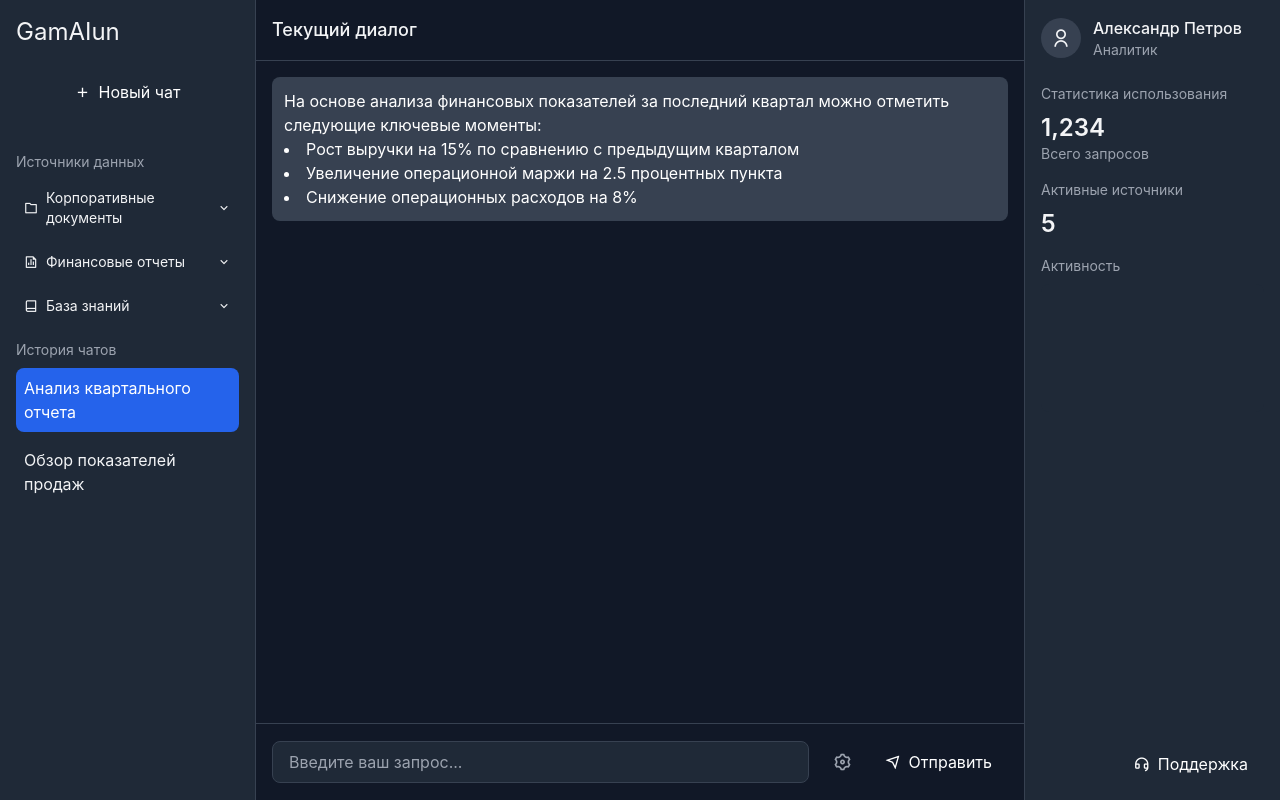
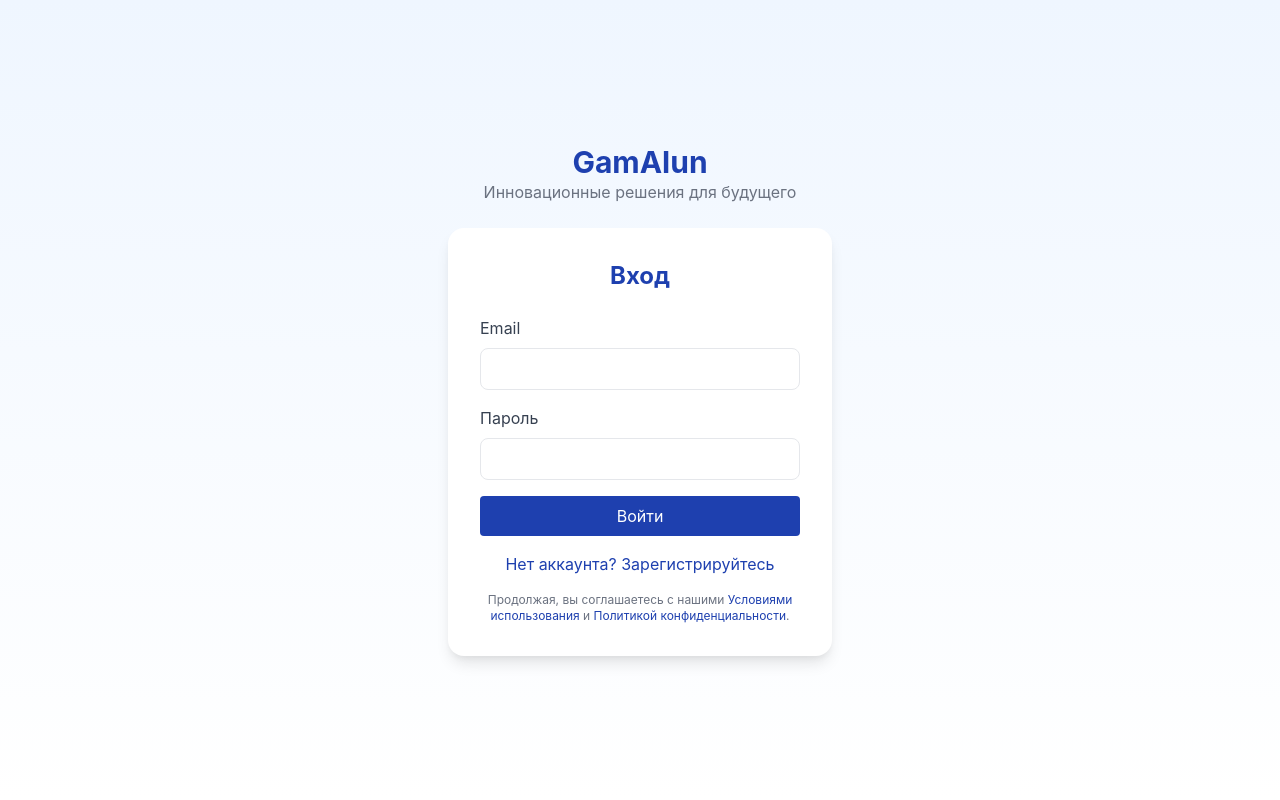
Before and after one commit to Graffskii/gamaiun-react, a React (Vite) app: page /auth in a window 1280 px wide. Built offline with nearby package versions, Linux system fonts and the light colour scheme.

Commit message:
компоненты авторизации

```diff
--- a/package.json
+++ b/package.json
@@ -10,9 +10,11 @@
     "preview": "vite preview"
   },
   "dependencies": {
+    "dotenv": "^16.4.7",
     "framer-motion": "^12.6.2",
     "react": "^19.0.0",
     "react-dom": "^19.0.0",
+    "react-router-dom": "^7.4.0",
     "uuid": "^11.1.0"
   },
   "devDependencies": {
--- a/src/App.jsx
+++ b/src/App.jsx
@@ -1,12 +1,44 @@
-import React from 'react';
+import React, { useEffect } from 'react';
+import { BrowserRouter as Router, Routes, Route, Navigate } from 'react-router-dom';
+import { AppProvider } from './contexts/AppContext';
+import { AuthProvider } from './contexts/AuthContext';
 import Layout from './components/layout/Layout';
-import { AppProvider } from './contexts/AppContext';
+import AuthPage from './components/auth/AuthPage';
+import { useAuth } from './contexts/AuthContext';
+
+// Компонент для защищенных маршрутов
+const PrivateRoute = ({ children }) => {
+  const { isAuthenticated, checkAuthStatus } = useAuth();
+
+  useEffect(() => {
+    checkAuthStatus();
+  }, [checkAuthStatus]);
+
+  return isAuthenticated ? children : <Navigate to="/auth" />;
+};
 
 function App() {
   return (
-    <AppProvider>
-      <Layout />
-    </AppProvider>
+    <Router>
+      <AuthProvider>
+        <AppProvider>
+          <Routes>
+            <Route
+              path="/auth"
+              element={<AuthPage />}
+            />
+            <Route
+              path="/"
+              element={
+                <PrivateRoute>
+                  <Layout />
+                </PrivateRoute>
+              }
+            />
+          </Routes>
+        </AppProvider>
+      </AuthProvider>
+    </Router>
   );
 }
 
--- /dev/null
+++ b/src/components/auth/AuthPage.jsx
@@ -0,0 +1,131 @@
+import React, { useState, useEffect } from 'react';
+import { useAuth } from '../../contexts/AuthContext';
+import { useNavigate } from 'react-router-dom';
+
+const AuthPage = () => {
+  const [isLogin, setIsLogin] = useState(true);
+  const [email, setEmail] = useState('');
+  const [password, setPassword] = useState('');
+  const [confirmPassword, setConfirmPassword] = useState('');
+  const [error, setError] = useState('');
+
+  const { login, register, isAuthenticated } = useAuth();
+  const navigate = useNavigate();
+
+  useEffect(() => {
+    if (isAuthenticated) {
+      navigate('/');
+    }
+  }, [isAuthenticated, navigate]);
+
+  const handleSubmit = (e) => {
+    e.preventDefault();
+    setError('');
+
+    // Простая валидация
+    if (!email || !password) {
+      setError('Пожалуйста, заполните все поля');
+      return;
+    }
+
+    if (isLogin) {
+      // Логика входа
+      login({ email, password });
+    } else {
+      // Логика регистрации
+      if (password !== confirmPassword) {
+        setError('Пароли не совпадают');
+        return;
+      }
+
+      register({ email, password });
+    }
+  };
+
+  return (
+    <div className="min-h-screen flex flex-col items-center justify-center bg-gradient-to-b from-blue-50 to-white">
+      <div className="text-center mb-6">
+        <h1 className="text-3xl font-bold text-blue-800">GamAlun</h1>
+        <p className="text-gray-500">Инновационные решения для будущего</p>
+      </div>
+
+      <div className="bg-white p-8 rounded-2xl shadow-lg w-96">
+        <h2 className="text-2xl font-bold text-blue-800 mb-6 text-center">
+          {isLogin ? 'Вход' : 'Регистрация'}
+        </h2>
+
+        {error && (
+          <div className="bg-red-500 text-white p-3 rounded mb-4">{error}</div>
+        )}
+
+        <form onSubmit={handleSubmit} className="space-y-4">
+          <div>
+            <label htmlFor="email" className="block text-gray-700 mb-2">Email</label>
+            <input
+              type="email"
+              id="email"
+              value={email}
+              onChange={(e) => setEmail(e.target.value)}
+              className="w-full p-2 border rounded-lg focus:outline-none focus:ring-2 focus:ring-indigo-500"
+              required
+            />
+          </div>
+
+          <div>
+            <label htmlFor="password" className="block text-gray-700 mb-2">Пароль</label>
+            <input
+              type="password"
+              id="password"
+              value={password}
+              onChange={(e) => setPassword(e.target.value)}
+              className="w-full p-2 border rounded-lg focus:outline-none focus:ring-2 focus:ring-indigo-500"
+              required
+            />
+          </div>
+
+          {!isLogin && (
+            <div>
+              <label htmlFor="confirm-password" className="block text-gray-700 mb-2">
+                Подтвердите пароль
+              </label>
+              <input
+                type="password"
+                id="confirm-password"
+                value={confirmPassword}
+                onChange={(e) => setConfirmPassword(e.target.value)}
+                className="w-full p-2 border rounded-lg focus:outline-none focus:ring-2 focus:ring-indigo-500"
+                required
+              />
+            </div>
+          )}
+
+          <button
+            type="submit"
+            className="w-full bg-blue-800 hover:bg-indigo-700 text-white p-2 rounded mt-4"
+          >
+            {isLogin ? 'Войти' : 'Зарегистрироваться'}
+          </button>
+        </form>
+
+        <div className="text-center mt-4">
+          <button
+            onClick={() => setIsLogin(!isLogin)}
+            className="text-blue-800 hover:underline"
+          >
+            {isLogin
+              ? 'Нет аккаунта? Зарегистрируйтесь'
+              : 'Уже есть аккаунт? Войдите'}
+          </button>
+        </div>
+
+        <p className="mt-4 text-xs text-center text-gray-500">
+          Продолжая, вы соглашаетесь с нашими
+          <a href="#" className="text-blue-800 hover:underline"> Условиями использования</a> и
+          <a href="#" className="text-blue-800 hover:underline"> Политикой конфиденциальности</a>.
+        </p>
+      </div>
+    </div>
+  );
+}
+
+export default AuthPage;
--- /dev/null
+++ b/src/contexts/AuthContext.jsx
@@ -0,0 +1,66 @@
+import React, { createContext, useState, useContext, useCallback } from 'react';
+
+const AuthContext = createContext();
+
+export const AuthProvider = ({ children }) => {
+  const [isAuthenticated, setIsAuthenticated] = useState(false);
+  const [user, setUser] = useState(null);
+
+  // Имитация регистрации (позже можно будет заменить на реальный API)
+  const register = useCallback((userData) => {
+    // Здесь будет логика регистрации
+    // Для примера просто сохраняем пользователя в локальное состояние
+    setUser(userData);
+    setIsAuthenticated(true);
+
+    // Сохраняем в localStorage для persist-авторизации
+    localStorage.setItem('user', JSON.stringify(userData));
+  }, []);
+
+  // Имитация входа
+  const login = useCallback((credentials) => {
+    // Здесь будет логика входа
+    // Для примера просто создаем пользователя
+    const userData = {
+      email: credentials.email,
+      name: credentials.email.split('@')[0]
+    };
+
+    setUser(userData);
+    setIsAuthenticated(true);
+
+    // Сохраняем в localStorage
+    localStorage.setItem('user', JSON.stringify(userData));
+  }, []);
+
+  // Выход
+  const logout = useCallback(() => {
+    setUser(null);
+    setIsAuthenticated(false);
+    localStorage.removeItem('user');
+  }, []);
+
+  // Проверка авторизации при загрузке приложения
+  const checkAuthStatus = useCallback(() => {
+    const storedUser = localStorage.getItem('user');
+    if (storedUser) {
+      setUser(JSON.parse(storedUser));
+      setIsAuthenticated(true);
+    }
+  }, []);
+
+  return (
+    <AuthContext.Provider value={{
+      isAuthenticated,
+      user,
+      register,
+      login,
+      logout,
+      checkAuthStatus
+    }}>
+      {children}
+    </AuthContext.Provider>
+  );
+};
+
+export const useAuth = () => useContext(AuthContext);
```
Also changed, not shown: 2 other files (tests, documents, lock files or other folders).
